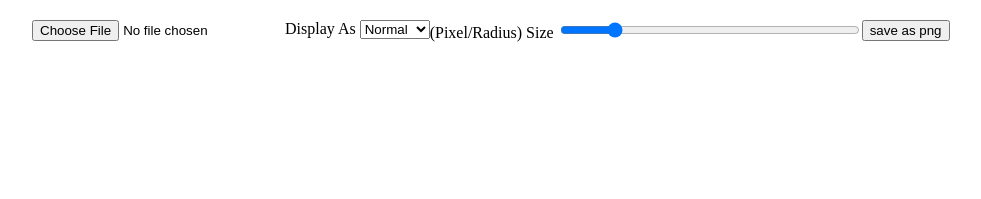
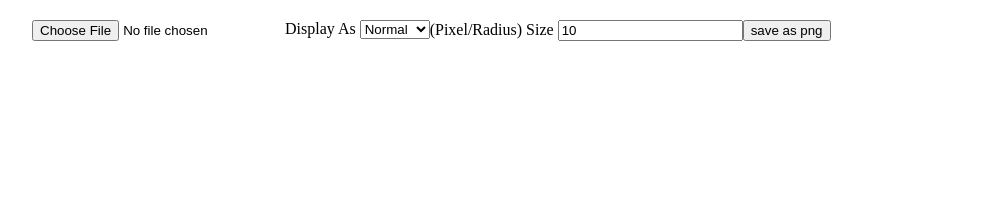
Before and after one commit to dysphasia/hexelgram, a plain HTML site: page index.html in a window 1280 px wide. Shown: the whole page, without its empty margins (128-1109 px from the left). Drawn offline with Linux system fonts and the light colour scheme.

Commit message:
changed slider input to type=number

```diff
--- a/index.html
+++ b/index.html
@@ -43,7 +43,7 @@
 
 				<div>
 					<label for="pixel-size">(Pixel/Radius) Size</label>
-					<input id="pixel-size" type="range" min="2" max="20" value="5" />
+					<input id="pixel-size" type="number" value="10" />
 				</div>
 
 				<div>
```
